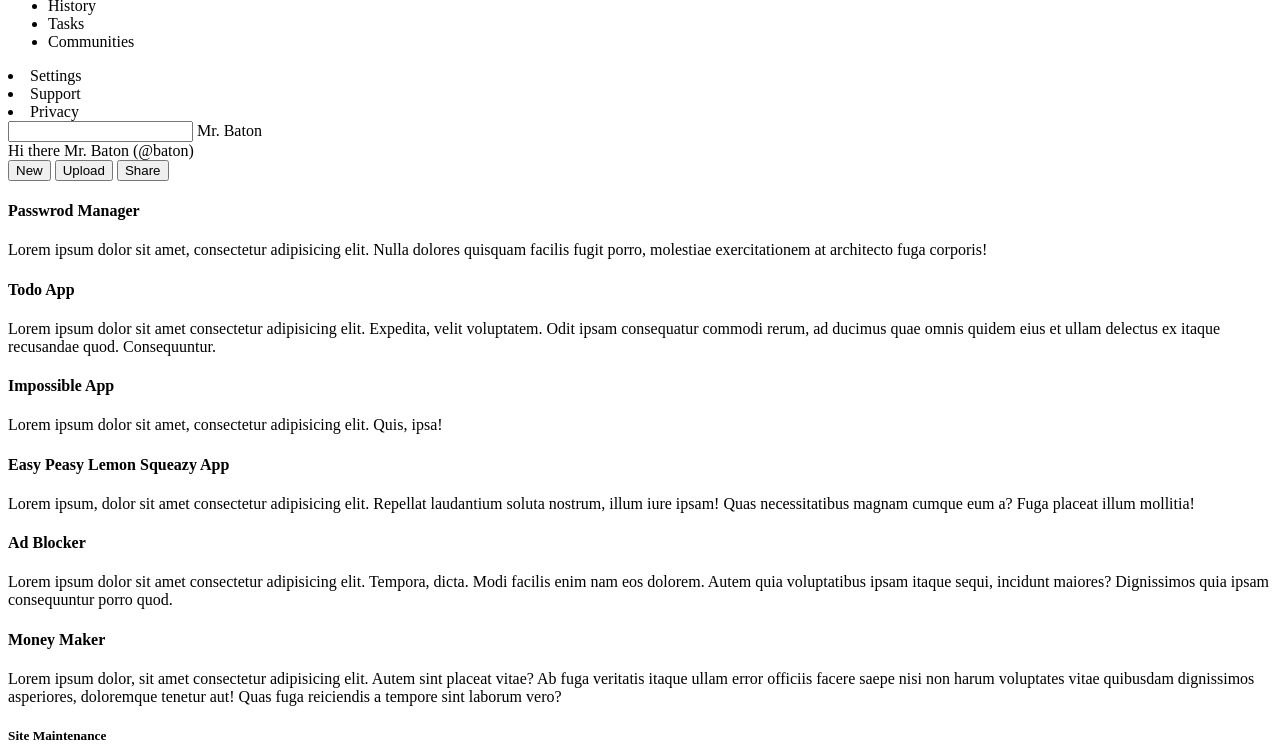
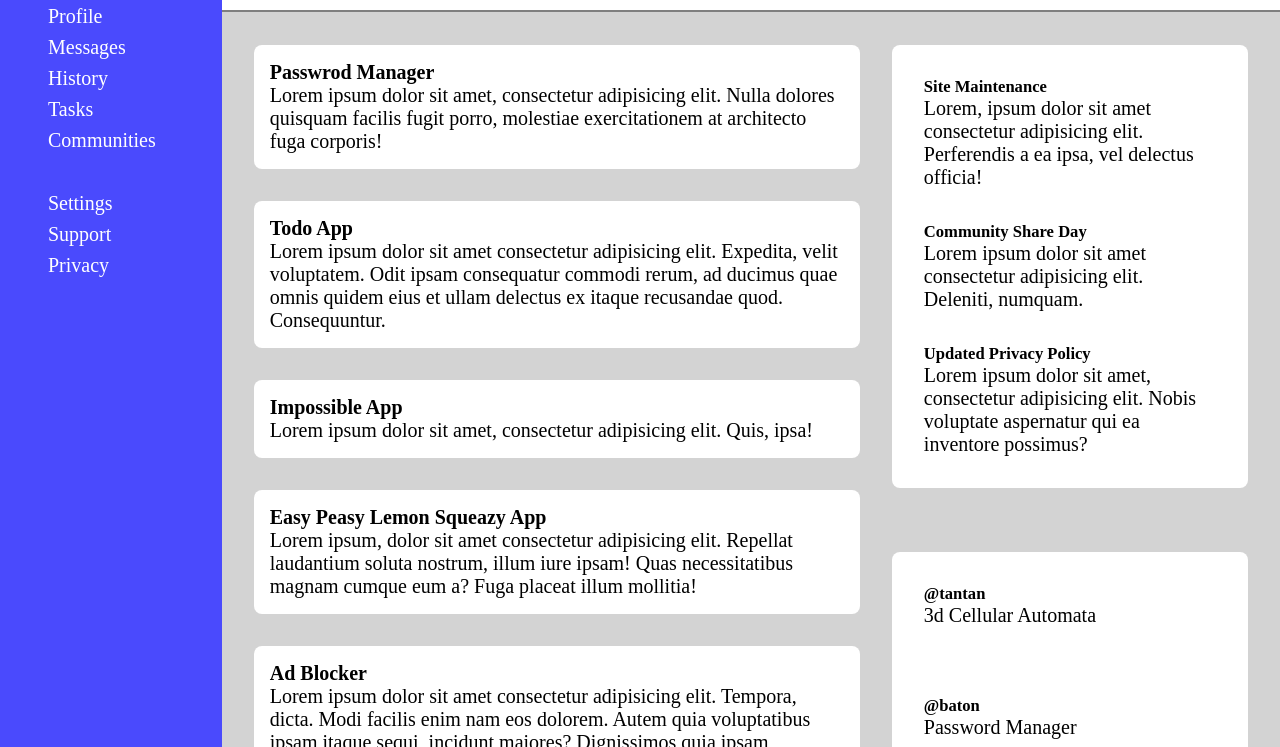
Before and after one commit to ThreeDotsEllipsis/admin-dashboard, a plain HTML site: page index.html in a window 1280 px wide. Shown: the part 124-871 px from the top of the page. Drawn offline with Linux system fonts and the light colour scheme.

Commit message:
Bare-bones stylings done

```diff
--- a/index.html
+++ b/index.html
@@ -3,6 +3,7 @@
 <head>
     <meta charset="UTF-8">
     <title>Admin Dashboard</title>
+    <link rel="stylesheet" href="styles.css">
 </head>
 <body>
     <div class="wrapper">
@@ -19,9 +20,11 @@
                 </ul>
             </div>
             <div class="settings">
+                <ul>
                     <li>Settings</li>
                     <li>Support</li>
                     <li>Privacy</li>
+                </ul>
             </div>
         </div>
 
@@ -35,9 +38,11 @@
                     <span>Hi there</span>
                     <span>Mr. Baton (@baton)</span>
                 </div>
+                <div class="nav-buttons">
                     <button>New</button>
                     <button>Upload</button>
                     <button>Share</button>
+                </div>
             </div>
             <div class="main-area">
                 <div class="projects">
--- a/styles.css
+++ b/styles.css
@@ -0,0 +1,115 @@
+:root {
+    --main-color: rgb(74, 74, 253);
+
+    font-size: 20px;
+}
+
+* {
+    padding: 0px;
+    margin: 0px;
+}
+
+.wrapper {
+    height: 100vh;
+    display: grid;
+    grid-template-columns: 1fr 5fr;
+}
+
+.sidebar {
+    background-color: var(--main-color);
+    color: white;
+    padding: 32px;
+    padding-left: 48px;
+    display: flex;
+    flex-flow: column nowrap;
+    align-items: flex-start;
+    gap: 32px;
+}
+
+.sidebar ul {
+    list-style: none;
+}
+
+.sidebar li {
+    margin-bottom: 8px;
+}
+
+.content {
+    display: flex;
+    flex-flow: column nowrap;
+    /* gap: 16px; */
+}
+
+.search-bar,
+.nav-bar {
+    display: flex;
+    justify-content: space-between;
+    padding: 16px 32px;
+}
+
+.search-bar > input {
+    width: 40%;
+}
+
+.search-bar > span,
+.nav-bar > .greeting > span {
+    font-weight: bold;
+    font-size: 1.1rem;
+}
+
+.nav-buttons button {
+    font-size: 1.2rem;
+    padding: 8px;
+    border-radius: 4px;
+    border: 0px;
+    background-color: var(--main-color);
+    color: white;
+
+}
+
+.nav-buttons {
+    display: flex;
+    gap: 32px;
+}
+
+.nav-bar {
+    border-bottom: 3px groove lightgray;
+}
+
+.main-area {
+    background-color: lightgray;
+    padding: 32px;
+    display: grid;
+    grid-template-columns: 4fr 1fr;
+    grid-template-rows: 1fr 1fr;
+    gap: 64px 32px;
+}
+
+.projects {
+    grid-row: span 2;
+    display: grid;
+    grid-template-columns: repeat(auto-fit, minmax(400px, 1fr));
+    gap: 32px;
+}
+
+.card {
+    background-color: white;
+    padding: 16px;
+    border-radius: 8px;
+}
+
+.announcements,
+.trending {
+    display: flex;
+    flex-flow: column wrap;
+    gap: 16px;
+    justify-content: space-between;
+    background-color: white;
+    padding: 32px;
+    border-radius: 8px;
+}
+
+.announce,
+user {
+    word-wrap: break-word;
+}
```
Lines whose indentation alone changed are shown as unchanged.
